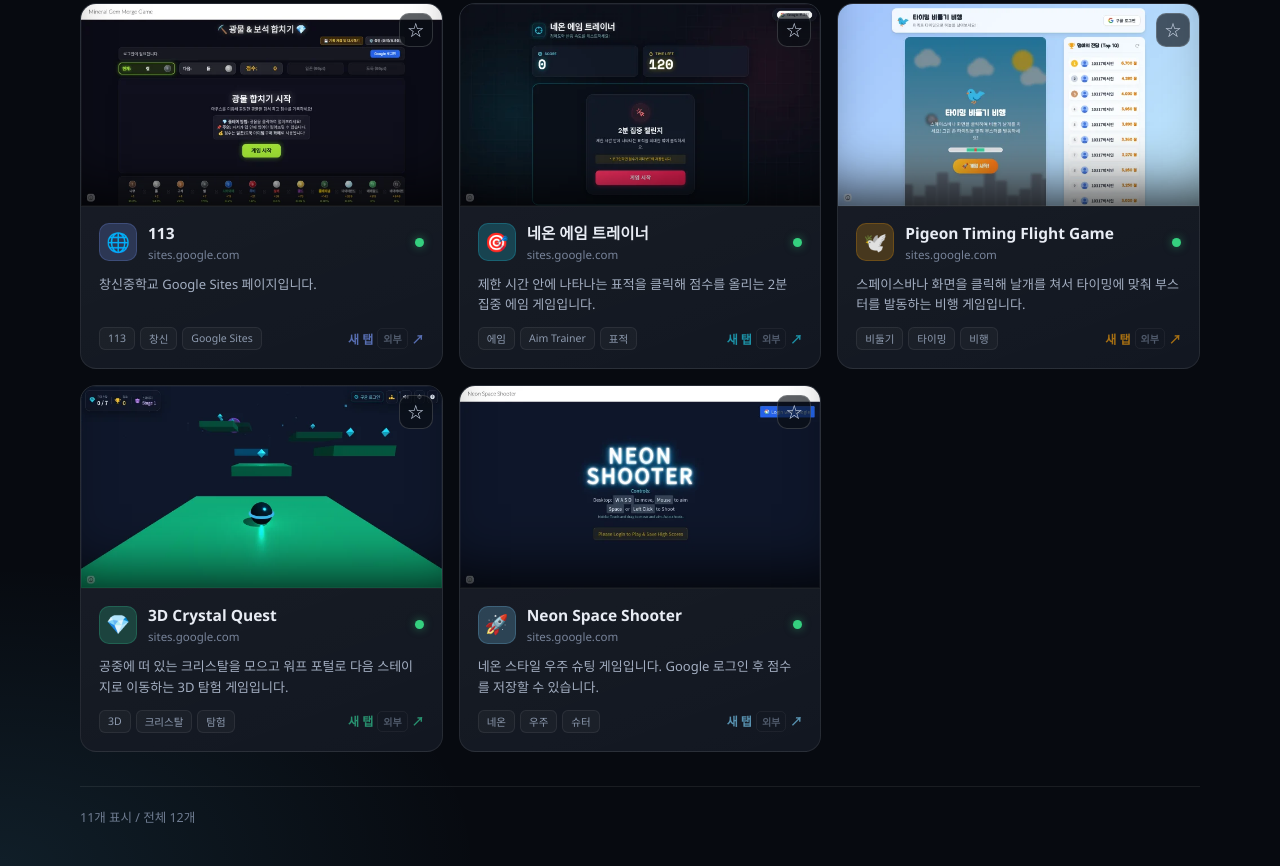
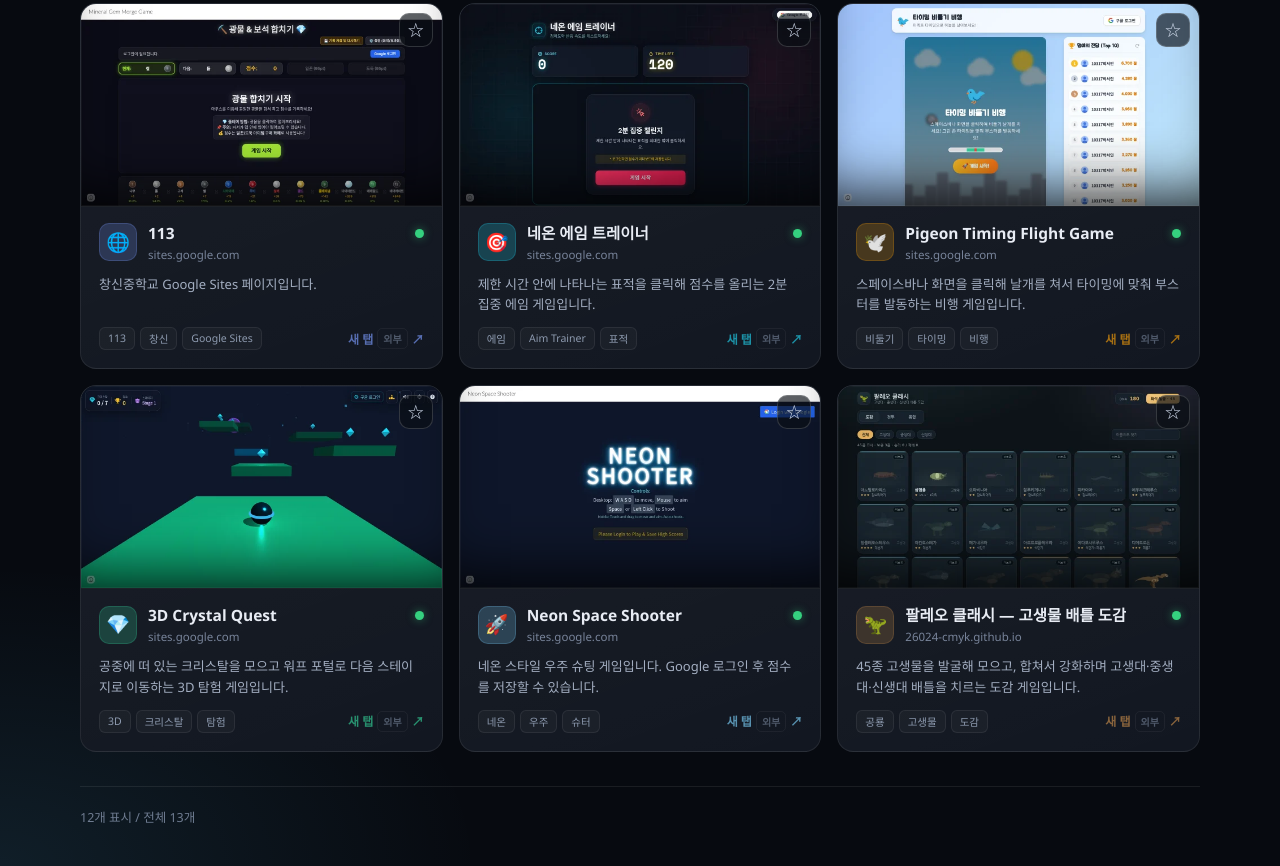
Before and after one commit to psb0118/site-hub, a website: page index.html in a window 1280 px wide. Shown: the part 984-1850 px from the top of the page. Drawn offline with Linux system fonts and the light colour scheme.

Commit message:
fix: 좁은 화면에서 상태 점 정렬을 바로잡고 팔레오 클래시 추가
320px·390px 실측에서 가로 넘침이나 요소 겹침은 없었지만, 제목이 두 줄로
감길 때 상태 점이 중간 높이에 떠 보이던 것을 제목 첫 줄에 맞췄다.
팔레오 클래시(26024-cmyk.github.io)를 새 썸네일과 함께 게임 목록에 추가했다.

🤖 Generated with Codebuff
Co-Authored-By: Codebuff <noreply@codebuff.com>

```diff
--- a/health.json
+++ b/health.json
@@ -1,5 +1,5 @@
 {
-  "checkedAt": "2026-11-24T23:33:59.730Z",
+  "checkedAt": "2026-11-24T23:40:02.925Z",
   "sites": {
     "https://shooter-mfal.onrender.com/": {
       "state": "ok",
@@ -78,6 +78,13 @@
       "thumb": "ok",
       "thumbDetail": "1280×720 · 21KB +640px"
     },
+    "https://26024-cmyk.github.io/-/": {
+      "state": "ok",
+      "status": 200,
+      "label": "200",
+      "thumb": "ok",
+      "thumbDetail": "1280×720 · 37KB +640px"
+    },
     "https://github.com/psb0118/shooter": {
       "state": "ok",
       "status": 200,
--- a/sites.js
+++ b/sites.js
@@ -135,6 +135,16 @@ window.HUB = {
       accent: "#7dd3fc",
     },
     {
+      name: "팔레오 클래시 — 고생물 배틀 도감",
+      desc: "45종 고생물을 발굴해 모으고, 합쳐서 강화하며 고생대·중생대·신생대 배틀을 치르는 도감 게임입니다.",
+      url: "https://26024-cmyk.github.io/-/",
+      icon: "🦖",
+      image: "thumbs/paleo-clash.webp",
+      group: "게임",
+      tags: ["공룡", "고생물", "도감", "배틀", "융합"],
+      accent: "#c98d4b",
+    },
+    {
       name: "GitHub — shooter",
       desc: "게임과 허브의 소스 코드, 커밋 기록을 확인합니다.",
       url: "https://github.com/psb0118/shooter",
--- a/style.css
+++ b/style.css
@@ -520,6 +520,8 @@ input:focus-visible {
 .card-health {
   width: 9px; height: 9px; flex: none;
   margin-left: auto;
+  align-self: flex-start;
+  margin-top: 6px;
   border-radius: 50%;
   background: #4b5563;
   box-shadow: 0 0 0 3px rgba(255, 255, 255, 0.05);
```
Also changed, not shown: README.md, thumbs/paleo-clash-640.webp (added), thumbs/paleo-clash.webp (added).
